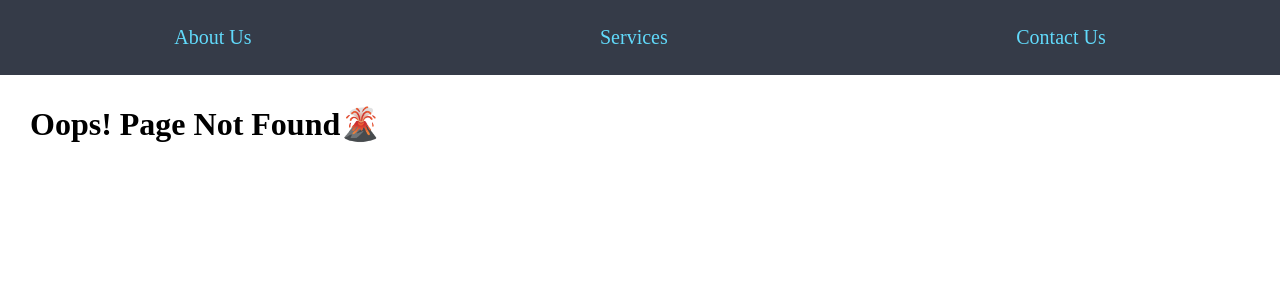
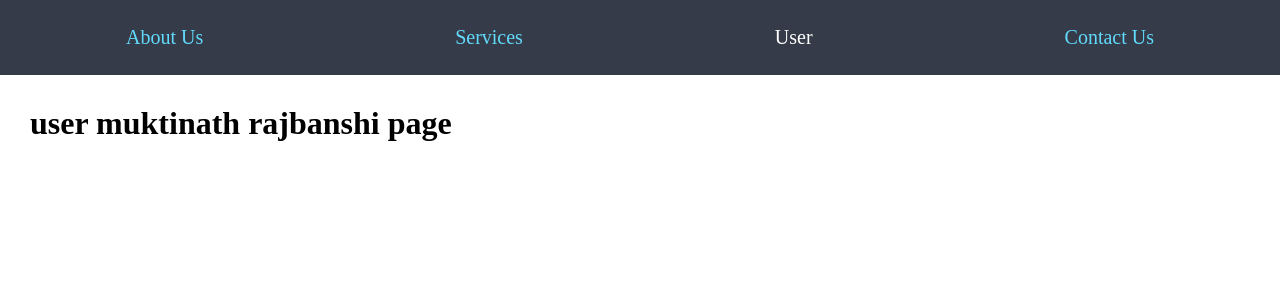
Before and after one commit to muktinathrajbanshi/ReactTutorial, a React (Create React App) app: page /user/muktinath/rajbanshi in a window 1280 px wide. Before the commit this address had no page. Shown: the top 300 px of the page. Built offline with nearby package versions, Linux system fonts and the light colour scheme; a web font is replaced by a local one.

Commit message:
useParams Hooks in React Router

```diff
--- a/src/App.jsx
+++ b/src/App.jsx
@@ -5,6 +5,7 @@ import Contact from "./Contact";
 import Error from "./Error";
 import Menu from "./Menu";
 import Service from "./Service";
+import User from "./User";
 
 
 const App = () => {
@@ -16,6 +17,7 @@ const App = () => {
         <Switch>
             <Route exact path="/" component={ () => <About name="About" /> } />
             <Route exact path="/service" render={ () => <Service name="Service" /> } />
+            <Route path="/user/:name/:lname" component={User} />
             <Route exact path="/contact" component={Contact} />
             <Route component={Error} />
         </Switch>
--- a/src/Menu.jsx
+++ b/src/Menu.jsx
@@ -7,6 +7,7 @@ const Menu = () => {
         <div className="navlink">
         <NavLink exact activeClassName="active_class" to="/"> About Us </NavLink>
         <NavLink activeClassName="active_class" to="/service"> Services </NavLink>
+        <NavLink activeClassName="active_class" to="/user/muktinath/rajbanshi"> User </NavLink>
         <NavLink activeClassName="active_class" to="/contact"> Contact Us </NavLink>
         </div>
 
--- /dev/null
+++ b/src/User.jsx
@@ -0,0 +1,13 @@
+import React from "react";
+import { useParams } from "react-router-dom";
+
+const User = () => {
+    const {name, lname} = useParams();
+    return (
+        <>
+            <h1> user {name} {lname} page </h1>
+        </>
+    );
+};
+
+export default User;
```
